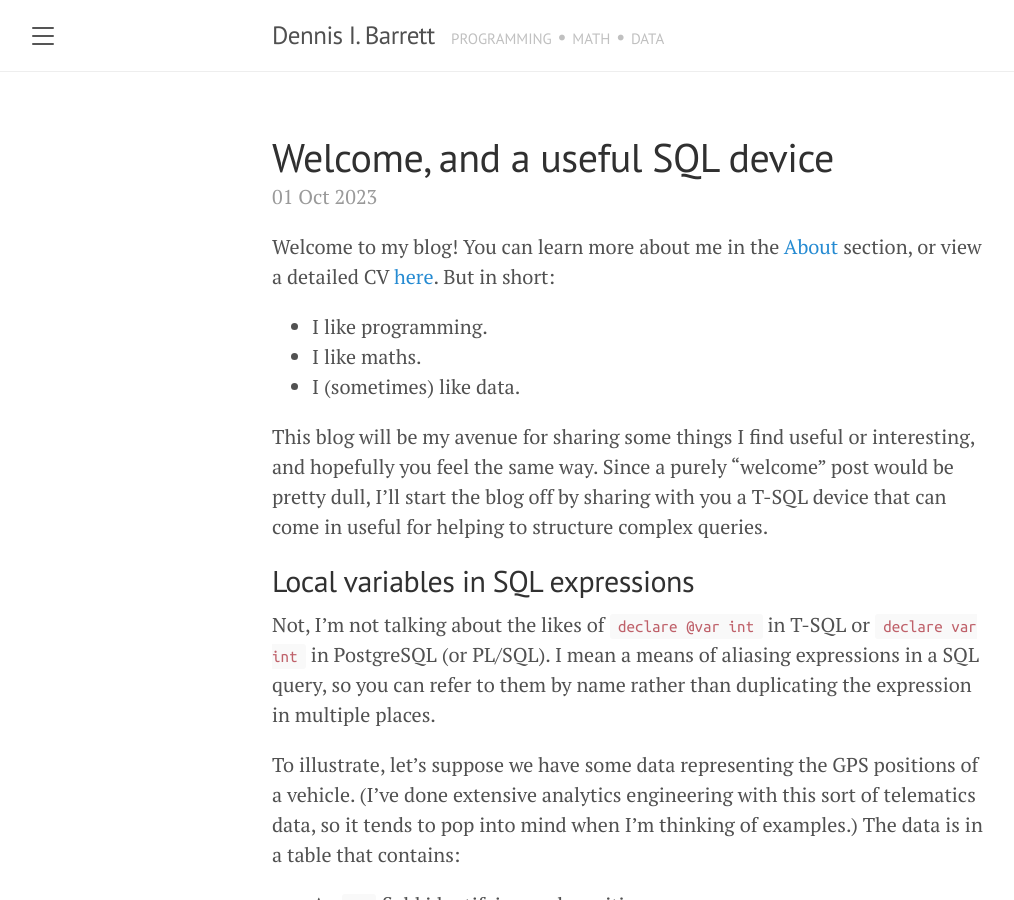
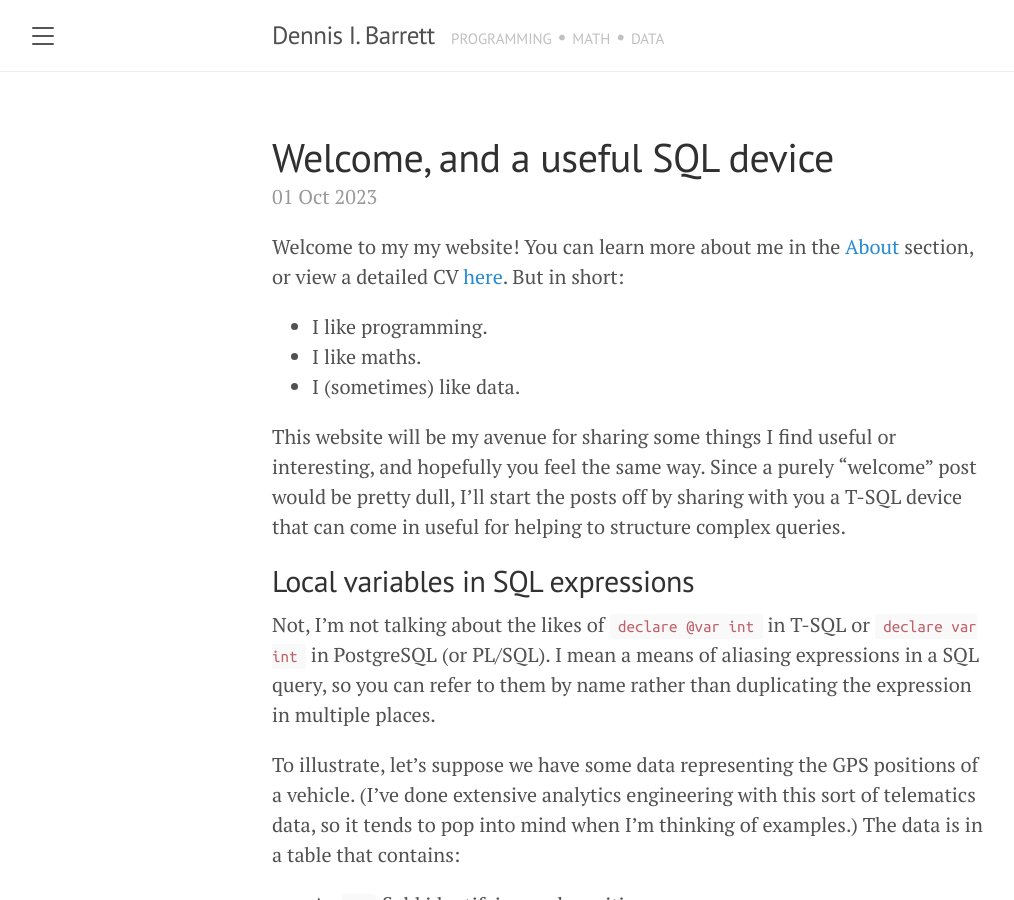
Before and after one commit to dennii/dennii.github.io, a Jekyll site: the page built from blog/_posts/2023-10-01-welcome-and-a-useful-sql-device.md, in a window 1280 px wide and 900 px high. Shown: the whole window, without its empty margins (8-1022 px from the left). Built offline with Jekyll 4.4.1, drawn with Linux system fonts in a browser that asks for light colours; formulas are drawn with MathJax 3.

Commit message:
Updated old post

```diff
--- a/blog/_posts/2023-10-01-welcome-and-a-useful-sql-device.md
+++ b/blog/_posts/2023-10-01-welcome-and-a-useful-sql-device.md
@@ -4,16 +4,16 @@ layout: blog-post
 excerpt_separator: <!--more-->
 ---
 
-Welcome to my blog! You can learn more about me in the [About]({{ site.url }}{% link about.md %}) section, or view a
-detailed CV [here]({{ site.url }}{% link cv.md %}). But in short:
+Welcome to my my website! You can learn more about me in the [About]({{ site.url }}{% link about.md %}) section, or
+view a detailed CV [here]({{ site.url }}{% link cv.md %}). But in short:
 
 - I like programming.
 - I like maths.
 - I (sometimes) like data.
 
-This blog will be my avenue for sharing some things I find useful or interesting, and hopefully you feel the same way.
-Since a purely "welcome" post would be pretty dull, I'll start the blog off by sharing with you a T-SQL device that can
-come in useful for helping to structure complex queries.
+This website will be my avenue for sharing some things I find useful or interesting, and hopefully you feel the same
+way. Since a purely "welcome" post would be pretty dull, I'll start the posts off by sharing with you a T-SQL device
+that can come in useful for helping to structure complex queries.
 
 <!--more-->
 
```
